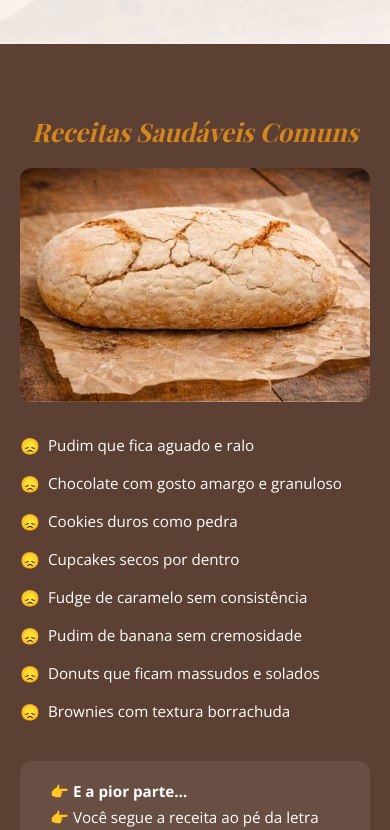
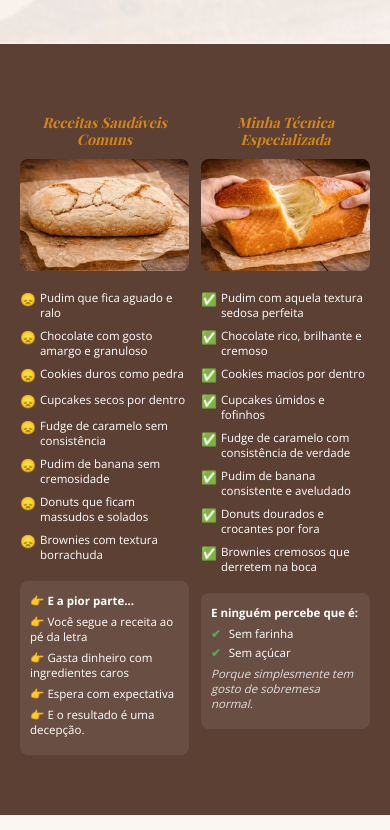
Before and after one commit to astuto7k/receitas-gringa, a plain HTML site: page index.html in a window 390 px wide. Shown: the part 674-1504 px from the top of the page. Drawn offline with nearby package versions, Linux system fonts and the light colour scheme; a web font is replaced by a local one.

Commit message:
feat: coloca colunas de comparacao lado a lado no mobile

```diff
--- a/index.html
+++ b/index.html
@@ -719,7 +719,44 @@
             }
 
             .comparison-grid {
-                grid-template-columns: 1fr;
+                grid-template-columns: 1fr 1fr;
+                gap: 12px;
+            }
+
+            .comparison-col h2 {
+                font-size: 0.9rem;
+                margin-bottom: 10px;
+                line-height: 1.2;
+            }
+
+            .comparison-col img {
+                margin-bottom: 10px;
+                border-radius: 8px;
+            }
+
+            .comparison-col ul li {
+                font-size: 0.72rem;
+                padding: 4px 0;
+                gap: 4px;
+            }
+
+            .comparison-col ul li::before {
+                font-size: 0.8rem;
+            }
+
+            .comparison-bottom {
+                padding: 12px 10px;
+                margin-top: 15px;
+                border-radius: 8px;
+            }
+
+            .comparison-bottom p,
+            .comparison-bottom .check-item {
+                font-size: 0.72rem;
+            }
+
+            .comparison-bottom .note-text {
+                margin-top: 6px;
             }
 
             .easy-recipes .container {
```
